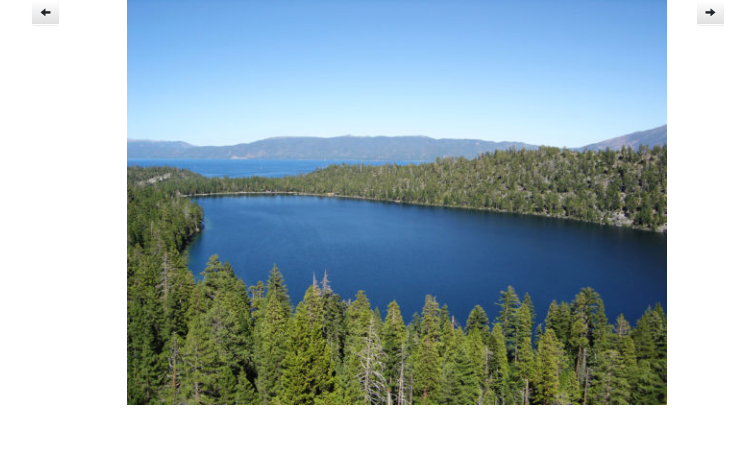
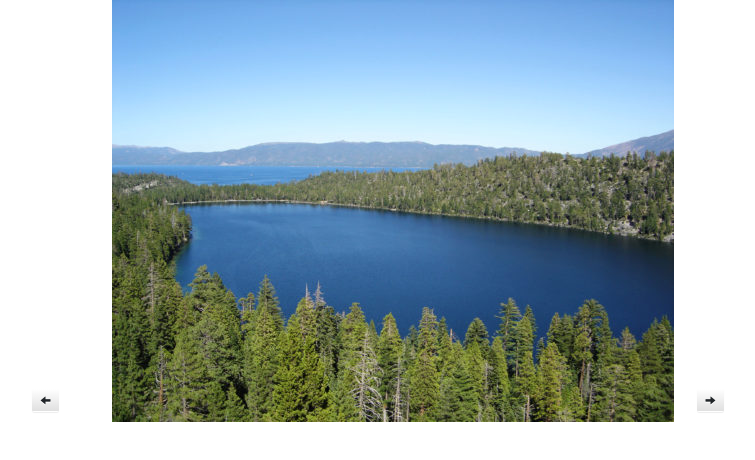
Before and after one commit to LorienMCS/angular_2_10, a plain HTML site: page carousel/index.html in a window 1280 px wide. Shown: the whole page, without its empty margins (243-998 px from the left). Drawn offline with nearby package versions, Linux system fonts and the light colour scheme; some packages are replaced by stand-ins of ours.

Commit message:
add minor updates to carousel

```diff
--- a/carousel/css/style.css
+++ b/carousel/css/style.css
@@ -2,6 +2,9 @@
 	cursor: pointer;
 }
 
-.showing {
-
+.v-center {
+	min-height: 100%;  /* Fallback for browsers that don't support vh unit */
+  min-height: 100vh;
+  display: flex;
+  align-items: center;
 }
--- a/carousel/js/directives.js
+++ b/carousel/js/directives.js
@@ -1,6 +1,6 @@
 app.directive('lsImageCarousel', function() {
   return {
-    restrict: 'AE',
+    restrict: 'A',
     scope: {
       slides: '=',
     },
--- a/carousel/partials/carousel-template.html
+++ b/carousel/partials/carousel-template.html
@@ -1,11 +1,13 @@
 <div class="col-md-2"></div>
-<div class="col-md-1">
+<div class="col-md-1 v-center">
   <button type="submit" ng-click="prev()" class="btn btn-default"><span class="glyphicon glyphicon-arrow-left"></span></button>
 </div>
-<div class="col-md-6" ng-repeat="slide in slides" ng-show="slide.showing">
-  <span><img ng-src="{{slide.img}}" alt="photo of {{slide.desc}}" class="img-responsive"></span>
+<div class="col-md-6">
+	<div class="row" ng-repeat="slide in slides" ng-show="slide.showing">
+  	<span><img ng-src="{{slide.img}}" alt="photo of {{slide.desc}}" class="img-responsive"></span>
+	</div>
 </div>
-<div class="col-md-1">
+<div class="col-md-1 v-center">
   <button type="submit" ng-click="next()" class="btn btn-default"><span class="glyphicon glyphicon-arrow-right"></span></button>
 </div>
 <div class="col-md-2"></div>
```
Also changed, not shown: carousel/index.html (line endings or trailing spaces), carousel/js/controllers.js (line endings or trailing spaces), 1 other file.
